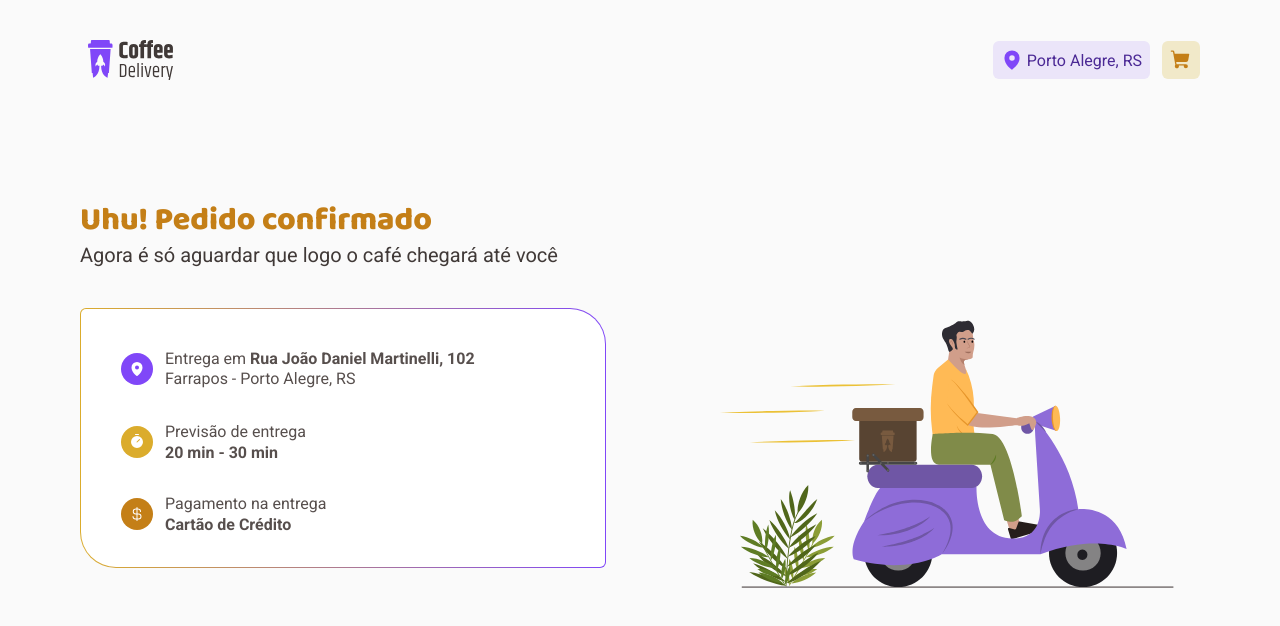
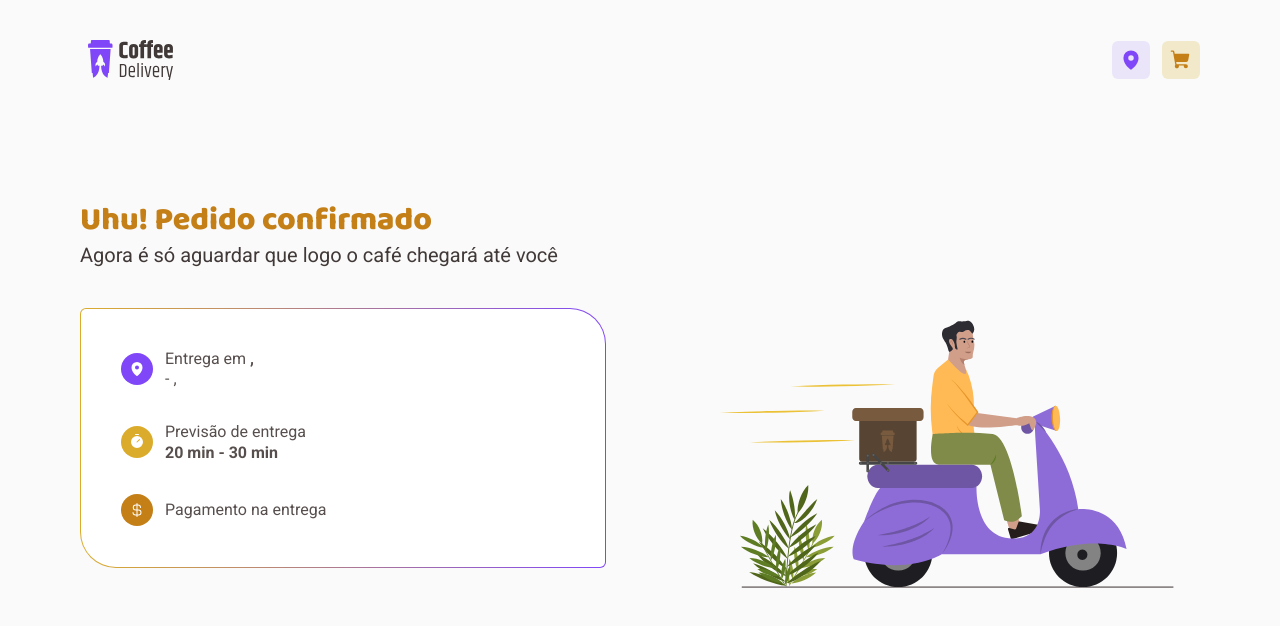
Before and after one commit to lucasroseti/ignite-reactjs-coffeedelivery, a React (Vite) app: page /success in a window 1280 px wide. Shown: the top 626 px of the page. Built offline with nearby package versions, Linux system fonts and the light colour scheme.

Commit message:
Checkout Form
Checkout form with zod and hook form

```diff
--- a/package.json
+++ b/package.json
@@ -10,12 +10,15 @@
     "lint": "eslint src --ext .ts,.tsx"
   },
   "dependencies": {
+    "@hookform/resolvers": "^2.9.10",
     "immer": "^9.0.18",
     "phosphor-react": "^1.4.1",
     "react": "^18.2.0",
     "react-dom": "^18.2.0",
+    "react-hook-form": "^7.42.1",
     "react-router-dom": "^6.4.2",
-    "styled-components": "^5.3.6"
+    "styled-components": "^5.3.6",
+    "zod": "^3.20.2"
   },
   "devDependencies": {
     "@rocketseat/eslint-config": "^1.1.3",
--- a/src/components/Header/index.tsx
+++ b/src/components/Header/index.tsx
@@ -15,7 +15,7 @@ import {
 } from './styles'
 
 export function Header() {
-  const { order } = useContext(CoffeesContext)
+  const { client, order } = useContext(CoffeesContext)
 
   const countOfCoffeesSelected = order.coffees.length
 
@@ -28,7 +28,8 @@ export function Header() {
       <nav>
         <LocationMapLink to="/checkout" title="Checkout">
           <MapPin size={22} weight="fill" />
-          Porto Alegre, RS
+          {client.address.city &&
+            `${client.address.city}, ${client.address.state}`}
         </LocationMapLink>
 
         <ShoppingCartSection>
--- a/src/contexts/CoffeesContext.tsx
+++ b/src/contexts/CoffeesContext.tsx
@@ -2,12 +2,18 @@ import { createContext, ReactNode, useEffect, useReducer } from 'react'
 
 import {
   addCoffeeInOrderAction,
+  addDataClientAction,
   alterQuantityCoffeeAction,
   alterQuantityCoffeeInOrderAction,
   removeCoffeeInOrderAction,
 } from '../reducers/coffees/action'
 
-import { Coffee, coffeesReducer, Order } from '../reducers/coffees/reducer'
+import {
+  Client,
+  Coffee,
+  coffeesReducer,
+  Order,
+} from '../reducers/coffees/reducer'
 import { coffeesList } from '../data/coffees'
 
 interface CoffeesContextProviderProps {
@@ -15,8 +21,10 @@ interface CoffeesContextProviderProps {
 }
 
 interface CoffeesContextType {
+  client: Client
   coffees: Coffee[]
   order: Order
+  addClientData: (data: Client) => void
   addCoffeeInOrder: (id: number) => void
   alterQuantityCoffeeInOrder: (id: number, quantity: number) => void
   removeCoffeeInOrder: (id: number) => void
@@ -30,6 +38,10 @@ export function CoffeesContextProvider({
   children,
 }: CoffeesContextProviderProps) {
   const contextInitialize = {
+    client: {
+      address: {},
+      payment: '',
+    },
     coffees: coffeesList,
     order: {
       coffees: [],
@@ -54,12 +66,16 @@ export function CoffeesContextProvider({
     },
   )
 
-  const { coffees, order } = coffeesState
+  const { client, coffees, order } = coffeesState
 
   useEffect(() => {
     const stateJSON = JSON.stringify(coffeesState)
     localStorage.setItem('@coffeedelivery:coffees-state-1.0.0', stateJSON)
   }, [coffeesState])
+
+  function addClientData(data: Client) {
+    dispatch(addDataClientAction(data))
+  }
 
   function addCoffeeInOrder(id: number) {
     const coffeeSelected = coffees.find((coffee) => coffee.id === id)
@@ -96,8 +112,10 @@ export function CoffeesContextProvider({
   return (
     <CoffeesContext.Provider
       value={{
+        client,
         coffees,
         order,
+        addClientData,
         addCoffeeInOrder,
         alterQuantityCoffeeInOrder,
         removeCoffeeInOrder,
--- a/src/pages/Checkout/components/Order/index.tsx
+++ b/src/pages/Checkout/components/Order/index.tsx
@@ -9,9 +9,10 @@ interface CoffeesSelected extends Coffee {}
 
 interface OrderProps {
   coffeesSelected: CoffeesSelected[]
+  onHandleFinishOrder: () => void
 }
 
-export function Order({ coffeesSelected }: OrderProps) {
+export function Order({ coffeesSelected, onHandleFinishOrder }: OrderProps) {
   const totalDelivery = 8.0
 
   function totalItems() {
@@ -46,7 +47,9 @@ export function Order({ coffeesSelected }: OrderProps) {
       <OrderSection>
         <Resume totalItems={totalItems()} totalDelivery={totalDelivery} />
 
-        <OrderButton href="/success">Confirmar Pedido</OrderButton>
+        <OrderButton onClick={onHandleFinishOrder}>
+          Confirmar Pedido
+        </OrderButton>
       </OrderSection>
     </OrderContainer>
   )
--- a/src/pages/Checkout/components/Payment/index.tsx
+++ b/src/pages/Checkout/components/Payment/index.tsx
@@ -1,10 +1,17 @@
 import { Bank, CreditCard, CurrencyDollar, Money } from 'phosphor-react'
+import { useFormContext } from 'react-hook-form'
 
 import { Title } from '../Title'
 
 import { PaymentOptions, PaymentContainer, PaymentButton } from './styles'
 
 export function Payment() {
+  const { setValue } = useFormContext()
+
+  function handlePaymentSelected(typePayment: string) {
+    setValue('payment', typePayment)
+  }
+
   return (
     <PaymentContainer>
       <Title
@@ -16,13 +23,22 @@ export function Payment() {
       </Title>
 
       <PaymentOptions>
-        <PaymentButton>
+        <PaymentButton
+          type="button"
+          onClick={() => handlePaymentSelected('Cartão de crédito')}
+        >
           <CreditCard size={16} /> Cartão de crédito
         </PaymentButton>
-        <PaymentButton>
+        <PaymentButton
+          type="button"
+          onClick={() => handlePaymentSelected('Cartão de débito')}
+        >
           <Bank size={16} /> Cartão de débito
         </PaymentButton>
-        <PaymentButton>
+        <PaymentButton
+          type="button"
+          onClick={() => handlePaymentSelected('Dinheiro')}
+        >
           <Money size={16} /> Dinheiro
         </PaymentButton>
       </PaymentOptions>
--- a/src/pages/Checkout/index.tsx
+++ b/src/pages/Checkout/index.tsx
@@ -1,4 +1,8 @@
-import { FormEvent, useContext } from 'react'
+import { useContext } from 'react'
+import { useNavigate } from 'react-router-dom'
+import { useForm, FormProvider } from 'react-hook-form'
+import { zodResolver } from '@hookform/resolvers/zod'
+import * as zod from 'zod'
 
 import { CoffeesContext } from '../../contexts/CoffeesContext'
 
@@ -8,26 +12,68 @@ import { Payment } from './components/Payment'
 
 import { CheckoutContainer, CheckoutSection } from './styles'
 
+const newAddressFormValidationSchema = zod.object({
+  address: zod.object({
+    zipcode: zod.string().min(7, 'Informe o cep'),
+    street: zod.string().min(6, 'Informe a rua'),
+    additional: zod.string().optional(),
+    number: zod.string().min(2, 'Informe o número'),
+    neighborhood: zod.string().min(4, 'Informe o bairro'),
+    city: zod.string().min(4, 'Informe a cidade'),
+    state: zod.string().min(2, 'Informe o estado'),
+  }),
+  payment: zod.string(),
+})
+
+type NewAddressFormData = zod.infer<typeof newAddressFormValidationSchema>
+
 export function Checkout() {
-  const { order } = useContext(CoffeesContext)
+  const navigate = useNavigate()
 
-  function handleFinishOrder(event: FormEvent) {
-    event.preventDefault()
+  const { order, addClientData } = useContext(CoffeesContext)
+
+  const newAddressForm = useForm<NewAddressFormData>({
+    resolver: zodResolver(newAddressFormValidationSchema),
+    defaultValues: {
+      address: {
+        zipcode: '',
+        street: '',
+        number: '',
+        neighborhood: '',
+        city: '',
+        state: '',
+      },
+      payment: '',
+    },
+  })
+
+  const { handleSubmit, reset } = newAddressForm
+
+  function handleFinishOrder(data: NewAddressFormData) {
+    console.log(data)
+    addClientData(data)
+    navigate('/success')
+    reset()
   }
 
   return (
     <CheckoutContainer>
-      <form onSubmit={handleFinishOrder}>
+      <form>
         <CheckoutSection>
           <h2>Complete seu pedido</h2>
 
-          <Address />
-          <Payment />
+          <FormProvider {...newAddressForm}>
+            <Address />
+            <Payment />
+          </FormProvider>
         </CheckoutSection>
 
         <CheckoutSection>
           <h2>Cafés selecionados</h2>
-          <Order coffeesSelected={order.coffees} totalOrder={order.total} />
+          <Order
+            coffeesSelected={order.coffees}
+            onHandleFinishOrder={handleSubmit(handleFinishOrder)}
+          />
         </CheckoutSection>
       </form>
     </CheckoutContainer>
--- a/src/pages/Success/index.tsx
+++ b/src/pages/Success/index.tsx
@@ -1,3 +1,7 @@
+import { useContext } from 'react'
+
+import { CoffeesContext } from '../../contexts/CoffeesContext'
+
 import { Detail } from './components/Detail'
 
 import {
@@ -9,23 +13,13 @@ import {
 
 import { Images } from '../../assets'
 
-const order = {
-  address: {
-    address: 'Rua João Daniel Martinelli',
-    number: '102',
-    neighborhood: 'Farrapos',
-    city: 'Porto Alegre',
-    state: 'RS',
-  },
-  payment: 'Cartão de Crédito',
-  delivery: {
-    start: '20',
-    end: '30',
-  },
+const delivery = {
+  start: '20',
+  end: '30',
 }
 
 export function Success() {
-  const { address, delivery, payment } = order
+  const { client } = useContext(CoffeesContext)
 
   return (
     <SuccessContainer>
@@ -39,11 +33,12 @@ export function Success() {
               <p>
                 Entrega em{' '}
                 <span>
-                  {order.address.address}, {address.number}
+                  {client.address.street}, {client.address.number}
                 </span>
               </p>
               <p>
-                {address.neighborhood} - {address.city}, {address.state}
+                {client.address.neighborhood} - {client.address.city},{' '}
+                {client.address.state}
               </p>
             </Detail>
 
@@ -56,7 +51,7 @@ export function Success() {
 
             <Detail background="yellow-dark" icon="CurrencyDollar">
               <p>Pagamento na entrega</p>
-              <span>{payment}</span>
+              <span>{client.payment}</span>
             </Detail>
           </SuccessDetails>
         </SuccessBorder>
--- a/src/reducers/coffees/action.ts
+++ b/src/reducers/coffees/action.ts
@@ -1,11 +1,22 @@
-import { Coffee } from './reducer'
+import { Client, Coffee } from './reducer'
 
 export enum ActionTypes {
+  ADD_DATA_CLIENT_ACTION = 'ADD_DATA_CLIENT_ACTION',
+
   ADD_COFFEE_IN_ORDER_ACTION = 'ADD_COFFEE_IN_ORDER_ACTION',
   ALTER_QUANTITY_COFFEE_IN_ORDER_ACTION = 'ALTER_QUANTITY_COFFEE_IN_ORDER_ACTION',
   REMOVE_COFFEE_IN_ORDER_ACTION = 'REMOVE_COFFEE_IN_ORDER_ACTION',
 
   ALTER_QUANTITY_COFFEE_ACTION = 'ALTER_QUANTITY_COFFEE_ACTION',
+}
+
+export function addDataClientAction(client: Client) {
+  return {
+    type: ActionTypes.ADD_DATA_CLIENT_ACTION,
+    payload: {
+      client,
+    },
+  }
 }
 
 export function addCoffeeInOrderAction(coffee: Coffee) {
--- a/src/reducers/coffees/reducer.ts
+++ b/src/reducers/coffees/reducer.ts
@@ -1,6 +1,20 @@
 import { produce } from 'immer'
 
 import { ActionTypes } from './action'
+
+export interface Address {
+  zipcode: string
+  street: string
+  number: string
+  neighborhood: string
+  city: string
+  state: string
+}
+
+export interface Client {
+  address: Address
+  payment: string
+}
 
 export interface Coffee {
   id: number
@@ -25,10 +39,15 @@ export interface Order {
 interface CoffeesState {
   coffees: Coffee[]
   order: Order
+  client: Client
 }
 
 export function coffeesReducer(state: CoffeesState, action: any) {
   switch (action.type) {
+    case ActionTypes.ADD_DATA_CLIENT_ACTION:
+      return produce(state, (draft) => {
+        draft.client = action.payload.client
+      })
     case ActionTypes.ADD_COFFEE_IN_ORDER_ACTION:
       return produce(state, (draft) => {
         draft.order.coffees.push(action.payload.coffee)
```
Also changed, not shown: src/pages/Checkout/components/Address/index.tsx (+40 -6 lines), 1 other file (tests, documents, lock files or other folders).
